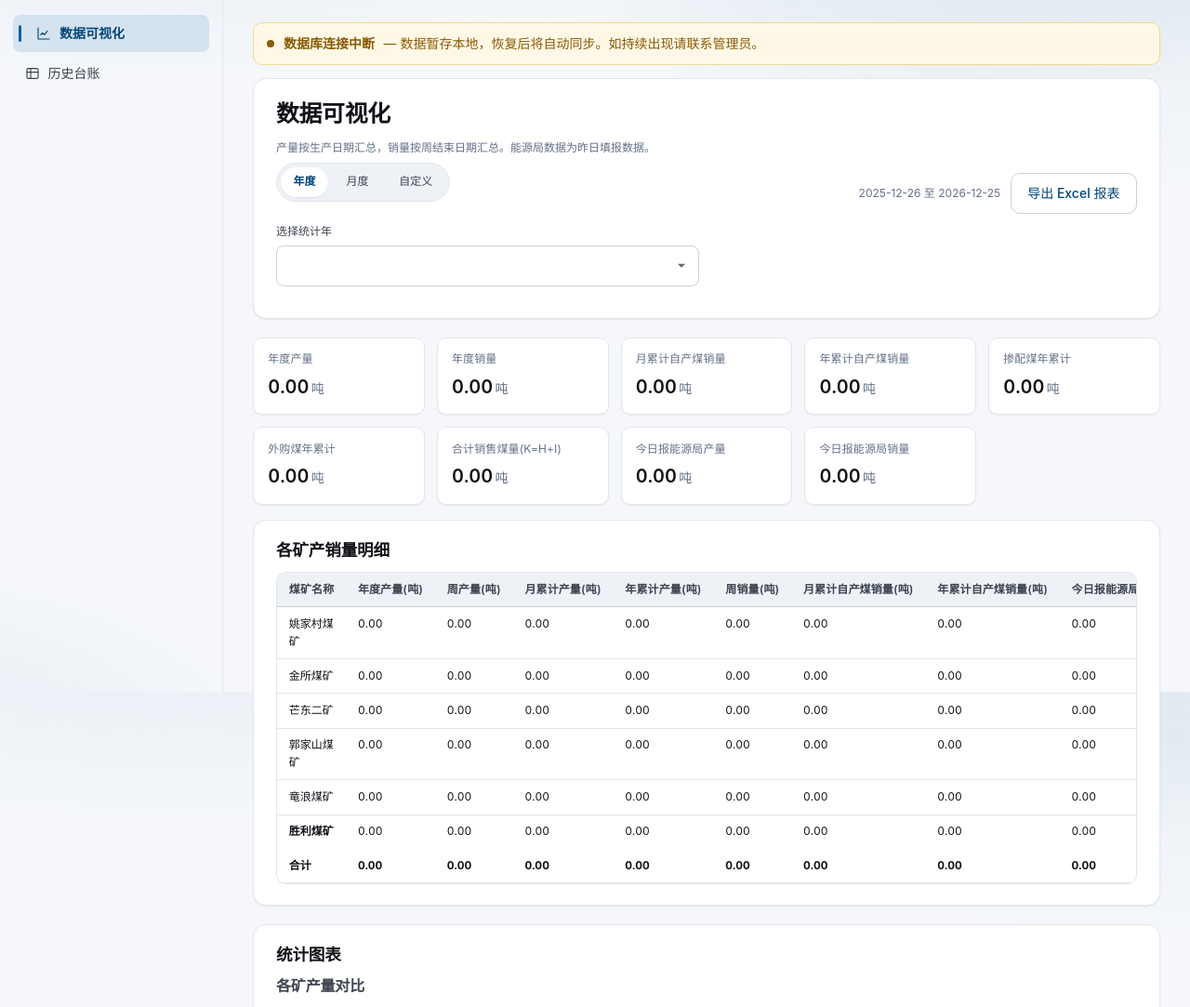
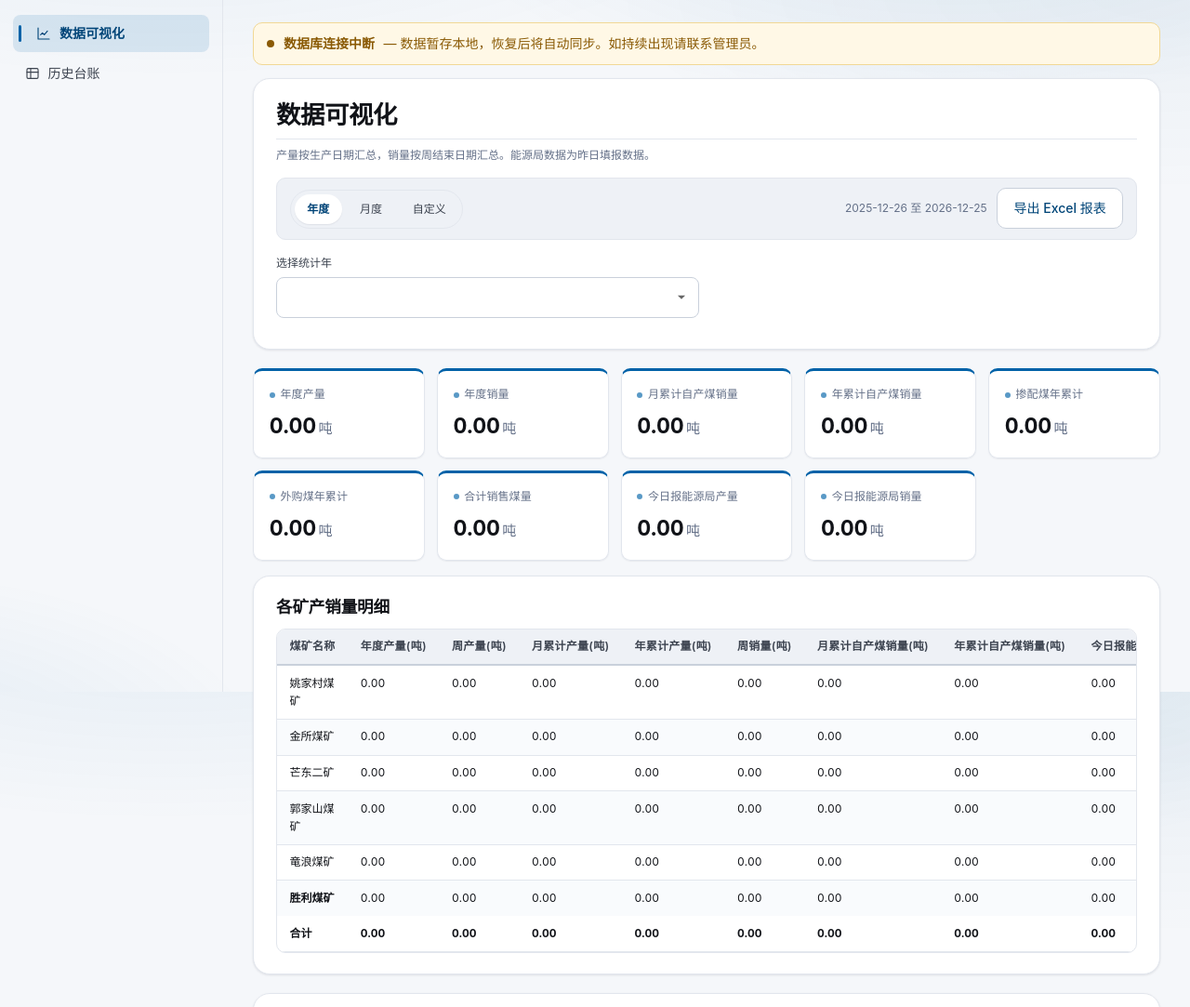
Before and after one commit to mvpwanhao/ymkymanager, a FastAPI app: page / in a window 1280 px wide. Shown: the part 56-1139 px from the top of the page at 93% size. Run offline with FastAPI, Linux system fonts and the light colour scheme; the visitor is signed in with stand-in values (Sample User, id 1); lists and menus that the app fills with data are empty; some libraries are stand-ins or nearby versions.

Commit message:
polish: 清理前端剩余开发痕迹 + 适度优化 UI（版本号保持 1.4.4）

```diff
--- a/app/auth/__init__.py
+++ b/app/auth/__init__.py
@@ -4,11 +4,9 @@
 # 未经著作权人书面同意，禁止复制、反编译、转售或二次发行。详见根目录 LICENSE。
 from app.auth.passwords import (
     check_role_password,
-    debug_prefill_for_role,
     has_configured_passwords,
     load_effective_passwords,
     save_password_updates,
-    should_debug_prefill,
 )
 from app.auth.sessions import create_login_token, get_login_by_token, revoke_token
 
@@ -17,8 +15,6 @@ __all__ = [
     "has_configured_passwords",
     "load_effective_passwords",
     "save_password_updates",
-    "should_debug_prefill",
-    "debug_prefill_for_role",
     "create_login_token",
     "get_login_by_token",
     "revoke_token",
--- a/app/routes/auth.py
+++ b/app/routes/auth.py
@@ -13,11 +13,9 @@ from fastapi.responses import HTMLResponse, RedirectResponse
 from app.auth import (
     check_role_password,
     create_login_token,
-    debug_prefill_for_role,
     get_login_by_token,
     has_configured_passwords,
     revoke_token,
-    should_debug_prefill,
 )
 from app.helpers import nav_and_page
 from app.storage import storage_uses_database
@@ -61,9 +59,6 @@ def login_get(request: Request) -> Any:
                 "message": "系统尚未设置任何登录密码，请联系管理员处理。",
             },
         )
-    prefill = ""
-    if should_debug_prefill() and request.session.get("login_temp_role"):
-        prefill = debug_prefill_for_role(str(request.session["login_temp_role"]))
     le = request.session.pop("login_error", None)
     return templates.TemplateResponse(
         request,
@@ -71,7 +66,6 @@ def login_get(request: Request) -> Any:
         {
             "step": "identity" if not request.session.get("login_temp_role") else "password",
             "temp_role": request.session.get("login_temp_role"),
-            "debug_prefill": prefill,
             "login_error": le,
         },
     )
--- a/app/viz_engine.py
+++ b/app/viz_engine.py
@@ -499,7 +499,7 @@ def build_viz_data(
         {"label": "年累计自产煤销量", "value": round(year_sales, 2), "unit": "吨"},
         {"label": "掺配煤年累计", "value": round(blended, 2), "unit": "吨"},
         {"label": "外购煤年累计", "value": round(purchased, 2), "unit": "吨"},
-        {"label": "合计销售煤量(K=H+I)", "value": round(total_sales_k, 2), "unit": "吨"},
+        {"label": "合计销售煤量", "value": round(total_sales_k, 2), "unit": "吨"},
         {"label": "今日报能源局产量", "value": round(tot_energy_prod, 2), "unit": "吨"},
         {"label": "今日报能源局销量", "value": round(tot_energy_sales, 2), "unit": "吨"},
     ]
--- a/static/app.css
+++ b/static/app.css
@@ -1523,6 +1523,137 @@ select#themeSelect::-ms-expand { display: none; }
   letter-spacing: 0.06em;
 }
 
+/* UI polish: cleaner surfaces, stronger hierarchy, restrained accents */
+
+.card {
+  border-radius: var(--r-xl);
+  box-shadow: var(--shadow-2);
+  transition: box-shadow var(--t-base) ease, transform var(--t-base) ease;
+}
+.card:hover { box-shadow: var(--shadow-3); }
+
+.card > h1:first-child {
+  font-size: clamp(1.35rem, 2.5vw, 1.65rem);
+  font-weight: 700;
+  letter-spacing: -0.015em;
+  padding-bottom: 0.55rem;
+  margin-bottom: 0.9rem;
+  border-bottom: 1px solid var(--c-border);
+}
+.card > h1:first-child + .muted { margin-top: -0.4rem; margin-bottom: 0.9rem; }
+
+/* KPI cards: subtle top accent, clearer label/value separation */
+.kpi-card {
+  position: relative;
+  padding: 1rem 1.05rem 0.95rem;
+  border-radius: var(--r-md);
+  background: linear-gradient(180deg, var(--c-surface) 0%, var(--c-card) 100%);
+  border-top: 3px solid var(--c-brand-500);
+  transition: transform var(--t-fast) ease, box-shadow var(--t-fast) ease;
+}
+.kpi-card:hover { transform: translateY(-2px); box-shadow: var(--shadow-2); }
+.kpi-card .kpi-label {
+  display: flex;
+  align-items: center;
+  gap: 0.35rem;
+  color: var(--c-muted);
+  font-weight: 500;
+  margin-bottom: 0.45rem;
+}
+.kpi-card .kpi-label::before {
+  content: "";
+  display: inline-block;
+  width: 6px; height: 6px;
+  border-radius: 50%;
+  background: var(--c-brand-500);
+  opacity: 0.65;
+}
+.kpi-card .kpi-value {
+  font-size: clamp(1.15rem, 2.2vw, 1.45rem);
+  font-weight: 700;
+  color: var(--c-text);
+  letter-spacing: -0.01em;
+}
+.kpi-card .kpi-unit {
+  font-size: 0.65em;
+  color: var(--c-muted);
+  font-weight: 500;
+}
+
+/* Chart panels: contained, layered surfaces */
+.chart-panel {
+  background: var(--c-surface);
+  border: 1px solid var(--c-border);
+  border-radius: var(--r-md);
+  padding: 0.85rem 1rem 0.75rem;
+  margin-bottom: 1.15rem;
+  box-shadow: var(--shadow-1);
+}
+.chart-panel:last-child { margin-bottom: 0; }
+.chart-panel h3 {
+  margin: 0 0 0.6rem 0;
+  font-size: var(--tx-15);
+  font-weight: 600;
+  color: var(--c-text-soft);
+  display: flex;
+  align-items: center;
+  gap: 0.4rem;
+}
+.chart-panel h3 .muted { font-weight: 400; }
+
+/* Tables: more readable headers and alternating rows */
+.data-table thead th {
+  background: var(--c-bg-soft);
+  color: var(--c-text-soft);
+  font-weight: 600;
+  letter-spacing: 0.02em;
+  text-transform: none;
+  border-bottom: 2px solid var(--c-border-strong);
+  padding: 0.6rem 0.85rem;
+}
+.data-table tbody tr:nth-child(even) { background: rgba(0, 98, 168, 0.025); }
+[data-color-mode="dark"] .data-table tbody tr:nth-child(even) { background: rgba(74, 159, 230, 0.06); }
+.data-table tbody tr:hover { background: rgba(0, 98, 168, 0.07); }
+.data-table td, .data-table th { padding: 0.6rem 0.85rem; }
+
+/* Buttons: refined primary, subtle shadow */
+.btn-primary {
+  background: linear-gradient(180deg, var(--c-brand-600) 0%, var(--c-brand-700) 100%);
+  border-color: var(--c-brand-800);
+  box-shadow: var(--shadow-1), inset 0 1px 0 rgba(255,255,255,0.12);
+}
+.btn-primary:hover:not(:disabled) {
+  background: linear-gradient(180deg, var(--c-brand-700) 0%, var(--c-brand-800) 100%);
+}
+.btn-secondary:hover:not(:disabled) {
+  background: var(--c-brand-50);
+  border-color: var(--c-brand-500);
+  color: var(--c-brand-700);
+}
+
+/* Form focus: crisper, brand-only glow */
+input:focus, textarea:focus, select:focus {
+  box-shadow: 0 0 0 3px rgba(0, 98, 168, 0.16);
+}
+
+/* Dashboard toolbar */
+.viz-toolbar {
+  display: flex;
+  justify-content: space-between;
+  align-items: flex-end;
+  flex-wrap: wrap;
+  gap: 0.75rem;
+  background: var(--c-bg-soft);
+  border: 1px solid var(--c-border);
+  border-radius: var(--r-md);
+  padding: 0.65rem 0.85rem;
+  margin-bottom: 1rem;
+}
+.viz-toolbar .pill-tabs { margin-bottom: 0; }
+
+/* Reduce visual noise on secondary text */
+.muted { line-height: 1.5; }
+
 /* Print */
 @media print {
   .topbar, .sidebar, .btn, .pill-tabs, form .btn-row { display: none !important; }
--- a/templates/dashboard.html
+++ b/templates/dashboard.html
@@ -14,7 +14,7 @@
   <h1>数据可视化</h1>
   <p class="muted">产量按生产日期汇总，销量按周结束日期汇总。能源局数据为昨日填报数据。</p>
 
-  <div class="viz-toolbar" style="display:flex;justify-content:space-between;align-items:flex-end;gap:0.85rem;flex-wrap:wrap;margin-bottom:0.6rem;">
+  <div class="viz-toolbar">
     <div class="pill-tabs" role="tablist" aria-label="统计区间">
       <a href="javascript:void(0)" id="tab-year"  class="viz-tab" data-period="year">年度</a>
       <a href="javascript:void(0)" id="tab-month" class="viz-tab" data-period="month">月度</a>
--- a/templates/history.html
+++ b/templates/history.html
@@ -13,7 +13,7 @@
     {% if table_html %}
     <a class="btn btn-secondary btn-sm" href="/export/history">
       <svg width="16" height="16" viewBox="0 0 24 24" fill="none" stroke="currentColor" stroke-width="1.7" stroke-linecap="round" stroke-linejoin="round" aria-hidden="true"><path d="M12 3v12"/><path d="M7 10l5 5 5-5"/><path d="M5 21h14"/></svg>
-      导出 CSV
+      导出数据
     </a>
     {% endif %}
   </div>
--- a/templates/login.html
+++ b/templates/login.html
@@ -54,7 +54,7 @@
         <label for="pwd">访问密码</label>
         <input id="pwd" name="password" type="password"
                autocomplete="current-password"
-               value="{{ debug_prefill }}"
+               placeholder="请输入访问密码"
                required autofocus />
       </div>
       <div class="btn-row">
--- a/templates/reports.html
+++ b/templates/reports.html
@@ -9,7 +9,7 @@
 {% block content %}
 <div class="card">
   <h1>一键生成报送报表</h1>
-  <p class="muted">选择数据所属日期，一键生成可直接下载的 Excel 报表。</p>
+  <p class="muted">选择数据所属日期，一键生成可下载的报表。</p>
 
   <div class="form-grid cols-2" style="gap:1.5rem;margin-top:0.6rem;">
     <div class="card" style="margin:0;background:var(--c-bg-soft);box-shadow:none;">
```
Also changed, not shown: other parts of templates/dashboard.html (+12 -12 lines), templates/logs.html (+4 -4 lines).
